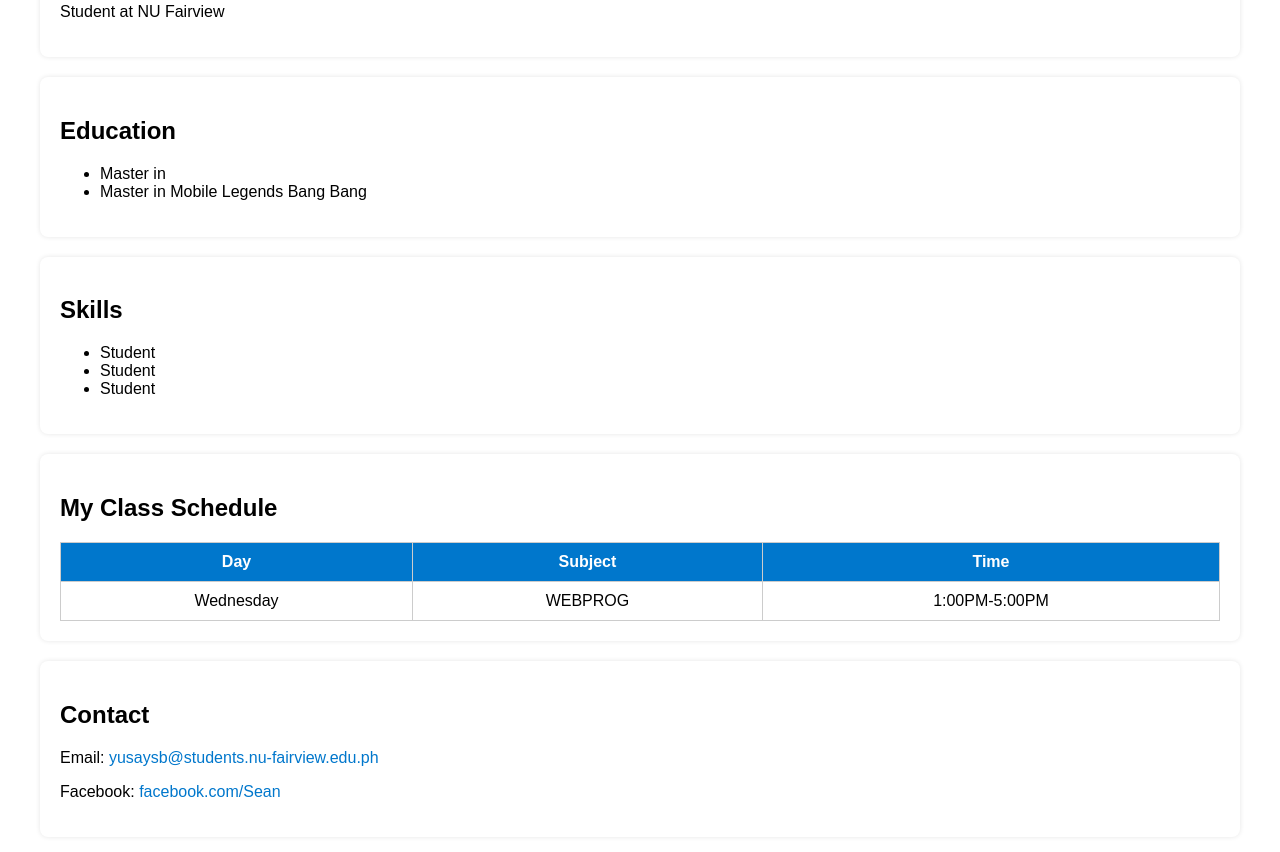
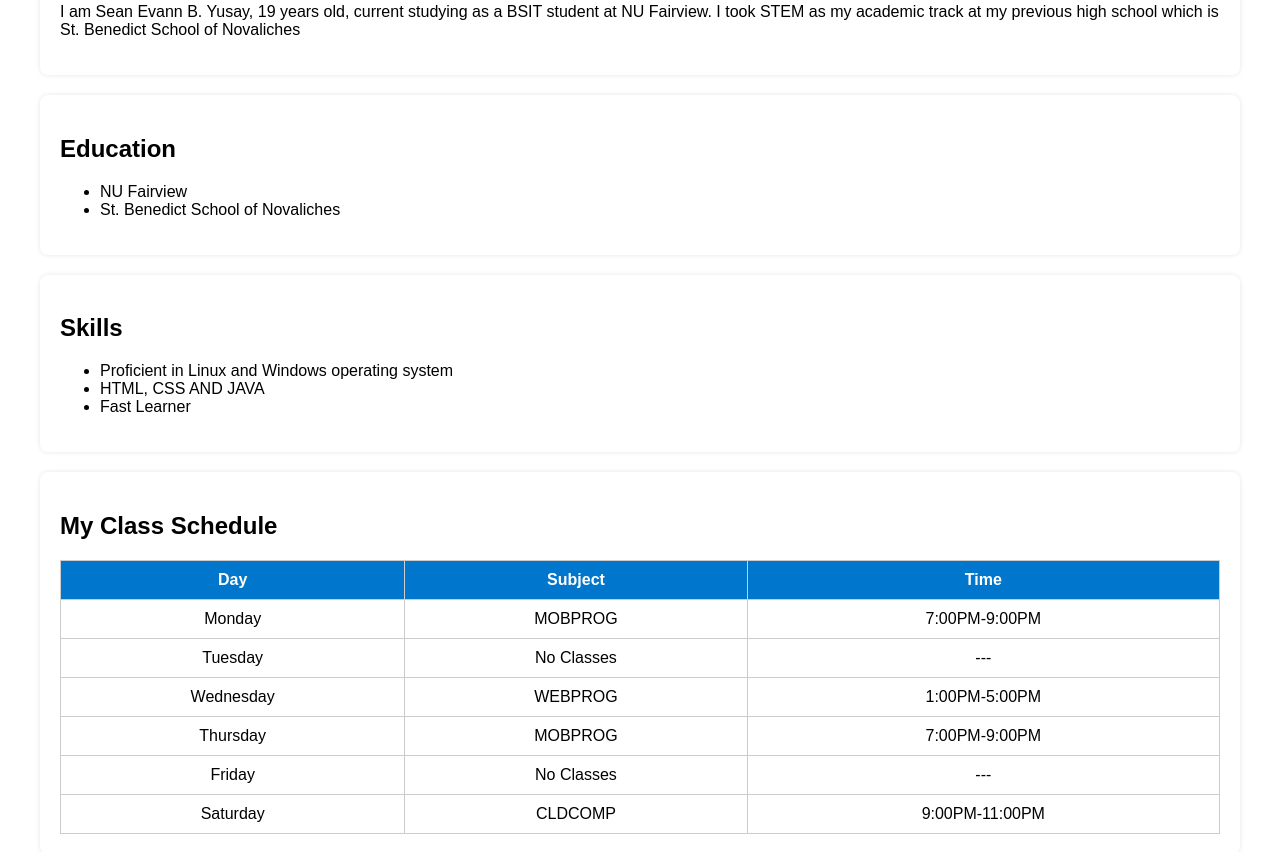
Before and after one commit to SeanEvann/WSITE, a plain HTML site: page index.html in a window 1280 px wide. Shown: the part 488-1340 px from the top of the page. Drawn offline with Linux system fonts and the light colour scheme.

Commit message:
Update index.html

```diff
--- a/index.html
+++ b/index.html
@@ -14,21 +14,21 @@
     </div>
     <div class="section">
         <h2>About Me</h2>
-        <p>Student at NU Fairview</p>
+        <p>I am Sean Evann B. Yusay, 19 years old, current studying as a BSIT student at NU Fairview. I took STEM as my academic track at my previous high school which is St. Benedict School of Novaliches</p>
     </div>
     <div class="section">
         <h2>Education</h2>
         <ul>
-            <li>Master in <strong></strong></li>
-            <li>Master in Mobile Legends Bang Bang</li>
+            <li>NU Fairview<strong></strong></li>
+            <li>St. Benedict School of Novaliches</li>
         </ul>
     </div>
     <div class="section">
         <h2>Skills</h2>
         <ul>
-            <li>Student</li>
-            <li>Student</li>
-            <li>Student</li>
+            <li>Proficient in Linux and Windows operating system</li>
+            <li>HTML, CSS AND JAVA</li>
+            <li>Fast Learner</li>
         </ul>
     </div>
     <div class="section">
@@ -40,9 +40,34 @@
                 <th>Time</th>
             </tr>
             <tr>
+                <td>Monday</td>
+                <td>MOBPROG</td>
+                <td>7:00PM-9:00PM</td>
+            </tr>
+            <tr>
+                <td>Tuesday</td>
+                <td>No Classes</td>
+                <td>---</td>
+            </tr>
+            <tr>
                 <td>Wednesday</td>
                 <td>WEBPROG</td>
                 <td>1:00PM-5:00PM</td>
+            </tr>
+            <tr>
+                <td>Thursday</td>
+                <td>MOBPROG</td>
+                <td>7:00PM-9:00PM</td>
+            </tr>
+            <tr>
+                <td>Friday</td>
+                <td>No Classes</td>
+                <td>---</td>
+            </tr>
+            <tr>
+                <td>Saturday</td>
+                <td>CLDCOMP</td>
+                <td>9:00PM-11:00PM</td>
             </tr>
         </table>
     </div>
```
